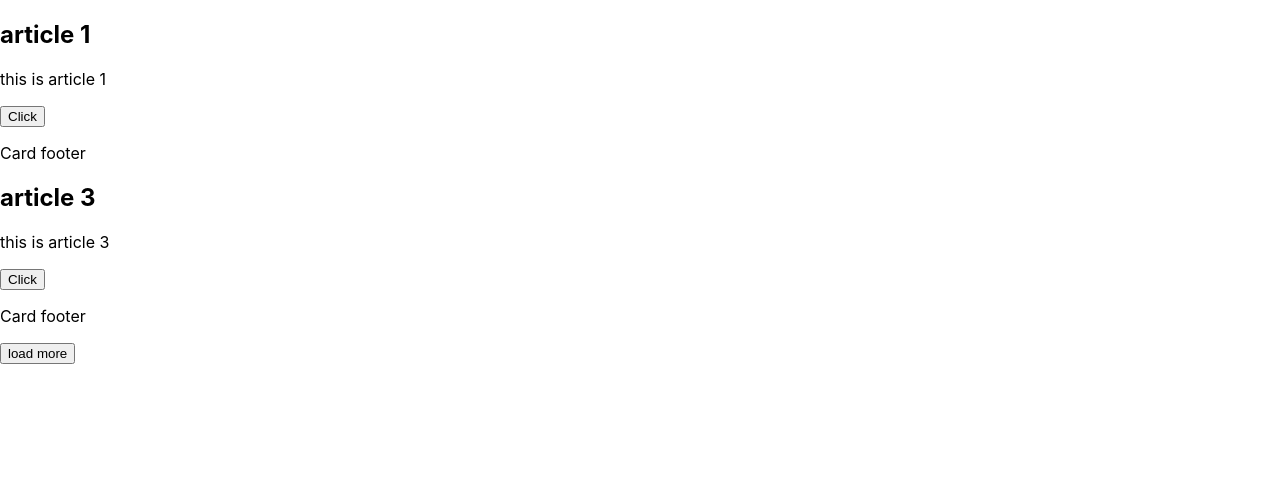
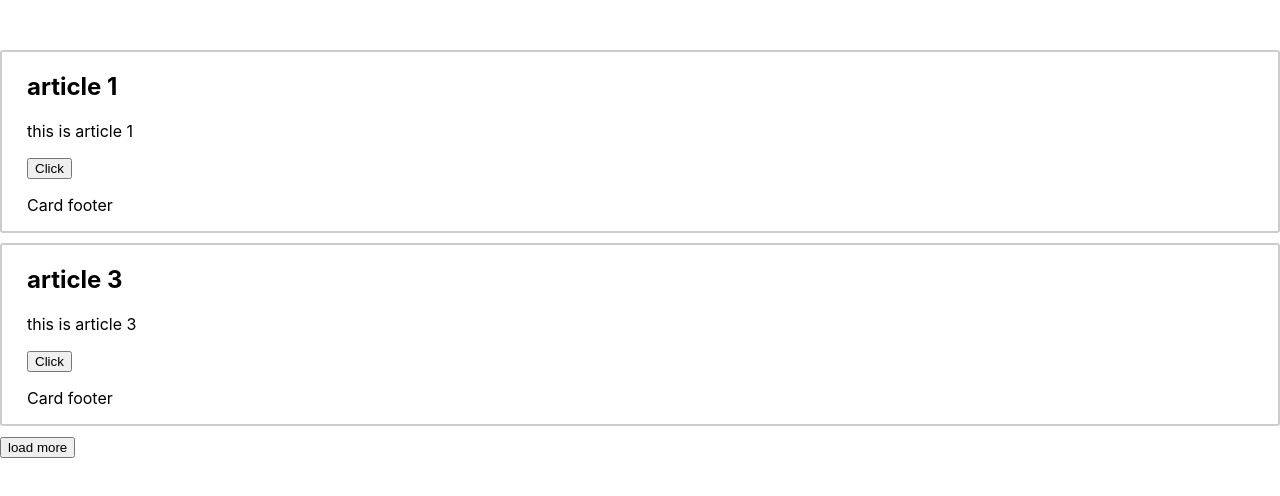
Before and after one commit to Marzieh235/React, a React (Create React App) app: page / in a window 1280 px wide. Shown: the top 496 px of the page. Built offline with nearby package versions, Linux system fonts and the light colour scheme.

Commit message:
Style with css files

```diff
--- a/src/App.css
+++ b/src/App.css
@@ -1,38 +1,5 @@
-.App {
-  text-align: center;
+.app {
+  max-width: 1280px;
+  margin: auto;
+  margin-top: 50px;
 }
-
-.App-logo {
-  height: 40vmin;
-  pointer-events: none;
-}
-
-@media (prefers-reduced-motion: no-preference) {
-  .App-logo {
-    animation: App-logo-spin infinite 20s linear;
-  }
-}
-
-.App-header {
-  background-color: #282c34;
-  min-height: 100vh;
-  display: flex;
-  flex-direction: column;
-  align-items: center;
-  justify-content: center;
-  font-size: calc(10px + 2vmin);
-  color: white;
-}
-
-.App-link {
-  color: #61dafb;
-}
-
-@keyframes App-logo-spin {
-  from {
-    transform: rotate(0deg);
-  }
-  to {
-    transform: rotate(360deg);
-  }
-}
--- a/src/App.js
+++ b/src/App.js
@@ -1,7 +1,7 @@
-import React, { useState } from 'react';
-import logo from './logo.svg';
+import React from 'react';
+// import logo from './logo.svg';
 import './App.css';
-import Card from './Card';
+import Card from './components/Card';
 
 
 class App extends React.Component {
--- /dev/null
+++ b/src/components/Card.css
@@ -0,0 +1,6 @@
+.card {
+    border: 2px solid rgba(0,0,0,.2);
+    border-radius: 3px;
+    padding: 0px 25px;
+    margin-bottom: 10px;
+}
--- a/src/Card.js
+++ b/src/components/Card.js
@@ -1,4 +1,5 @@
 import React, { Component } from "react";
+import './Card.css'
 
 class Card extends Component {
 
--- a/src/index.js
+++ b/src/index.js
@@ -3,7 +3,7 @@ import ReactDOM from 'react-dom/client';
 import './index.css';
 import App from './App';
 import reportWebVitals from './reportWebVitals';
-import Card from './Card';
+// import Card from './components/Card.js';
 
 // setInterval(() => {
 //   let element =(
```
